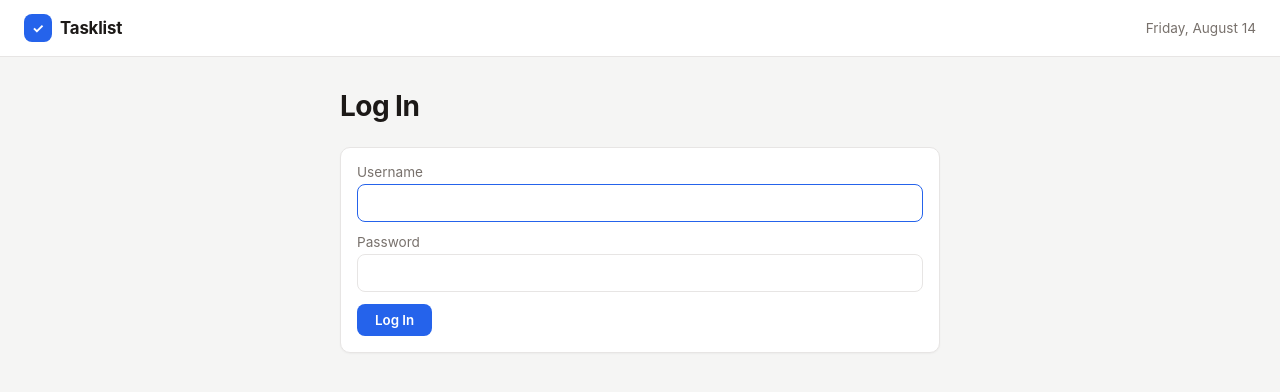
After one commit to pkagarwal/todo-app, a Flask app: page /login in a window 1280 px wide. The commit adds this page. Shown: the top 392 px of the page. Run offline with Flask 3, Linux system fonts and the light colour scheme.

Commit message:
Added login with fix username and password

```diff
--- a/app.py
+++ b/app.py
@@ -1,13 +1,34 @@
+import functools
+import hmac
 import os
 import sqlite3
 from datetime import date
 from pathlib import Path
 
-from flask import Flask, g, redirect, render_template, request, url_for
+from dotenv import load_dotenv
+from flask import Flask, g, redirect, render_template, request, session, url_for
+from werkzeug.security import check_password_hash, generate_password_hash
+
+load_dotenv()
 
 DB_PATH = Path(__file__).parent / "todo.db"
 
 app = Flask(__name__)
+
+app.secret_key = os.environ.get("SECRET_KEY")
+if not app.secret_key:
+    app.secret_key = "dev-only-insecure-secret-key"
+    print("WARNING: SECRET_KEY not set, using an insecure default. Set the SECRET_KEY env var in production.")
+
+AUTH_USERNAME = os.environ.get("AUTH_USERNAME", "admin")
+AUTH_PASSWORD_HASH = os.environ.get("AUTH_PASSWORD_HASH")
+if not AUTH_PASSWORD_HASH:
+    AUTH_PASSWORD_HASH = generate_password_hash("admin")
+    print(
+        "WARNING: AUTH_PASSWORD_HASH not set, defaulting to username 'admin' / password 'admin'. "
+        "Generate a real hash with generate_password_hash('yourpassword') and set AUTH_USERNAME / "
+        "AUTH_PASSWORD_HASH env vars in production."
+    )
 
 
 def get_db():
@@ -50,7 +71,40 @@ def inject_today_display():
     return {"today_display": date.today().strftime("%A, %B %-d")}
 
 
+def login_required(view):
+    @functools.wraps(view)
+    def wrapped(*args, **kwargs):
+        if not session.get("logged_in"):
+            return redirect(url_for("login", next=request.path))
+        return view(*args, **kwargs)
+
+    return wrapped
+
+
+@app.route("/login", methods=["GET", "POST"])
+def login():
+    error = None
+    if request.method == "POST":
+        username = request.form.get("username", "")
+        password = request.form.get("password", "")
+        if hmac.compare_digest(username, AUTH_USERNAME) and check_password_hash(
+            AUTH_PASSWORD_HASH, password
+        ):
+            session["logged_in"] = True
+            return redirect(request.args.get("next") or url_for("index"))
+        error = "Invalid username or password."
+
+    return render_template("login.html", error=error)
+
+
+@app.route("/logout", methods=["POST"])
+def logout():
+    session.clear()
+    return redirect(url_for("login"))
+
+
 @app.route("/")
+@login_required
 def index():
     db = get_db()
     status = request.args.get("status", "all")
@@ -93,6 +147,7 @@ def index():
 
 
 @app.route("/add", methods=["POST"])
+@login_required
 def add_task():
     title = request.form.get("title", "").strip()
     notes = request.form.get("notes", "").strip()
@@ -114,6 +169,7 @@ def add_task():
 
 
 @app.route("/toggle/<int:task_id>", methods=["POST"])
+@login_required
 def toggle_task(task_id):
     db = get_db()
     db.execute("UPDATE tasks SET done = 1 - done WHERE id = ?", (task_id,))
@@ -122,6 +178,7 @@ def toggle_task(task_id):
 
 
 @app.route("/delete/<int:task_id>", methods=["POST"])
+@login_required
 def delete_task(task_id):
     db = get_db()
     db.execute("DELETE FROM tasks WHERE id = ?", (task_id,))
@@ -130,6 +187,7 @@ def delete_task(task_id):
 
 
 @app.route("/edit/<int:task_id>", methods=["GET", "POST"])
+@login_required
 def edit_task(task_id):
     db = get_db()
 
@@ -157,6 +215,7 @@ def edit_task(task_id):
 
 
 @app.route("/clear_done", methods=["POST"])
+@login_required
 def clear_done():
     db = get_db()
     db.execute("DELETE FROM tasks WHERE done = 1")
--- a/requirements.txt
+++ b/requirements.txt
@@ -1 +1,2 @@
 Flask==3.0.3
+python-dotenv==1.0.1
--- a/templates/base.html
+++ b/templates/base.html
@@ -13,6 +13,11 @@
       <span class="brand-name">Tasklist</span>
     </a>
     <span class="topbar-date">{{ today_display }}</span>
+    {% if session.logged_in %}
+      <form action="{{ url_for('logout') }}" method="post" class="logout-form">
+        <button type="submit" class="link-btn">Log out</button>
+      </form>
+    {% endif %}
   </header>
   <div class="wrap">
     {% block content %}{% endblock %}
--- /dev/null
+++ b/templates/login.html
@@ -0,0 +1,24 @@
+{% extends "base.html" %}
+{% block title %}Log In{% endblock %}
+{% block content %}
+  <header class="page-header">
+    <h1>Log In</h1>
+  </header>
+
+  <form class="edit-form" action="{{ url_for('login', next=request.args.get('next')) }}" method="post">
+    {% if error %}
+      <p class="stats">{{ error }}</p>
+    {% endif %}
+    <label>
+      Username
+      <input type="text" name="username" required autofocus>
+    </label>
+    <label>
+      Password
+      <input type="password" name="password" required>
+    </label>
+    <div class="edit-actions">
+      <button type="submit">Log In</button>
+    </div>
+  </form>
+{% endblock %}
```
Also changed, not shown: test_app.py (+60 -1 lines), 1 other file.
